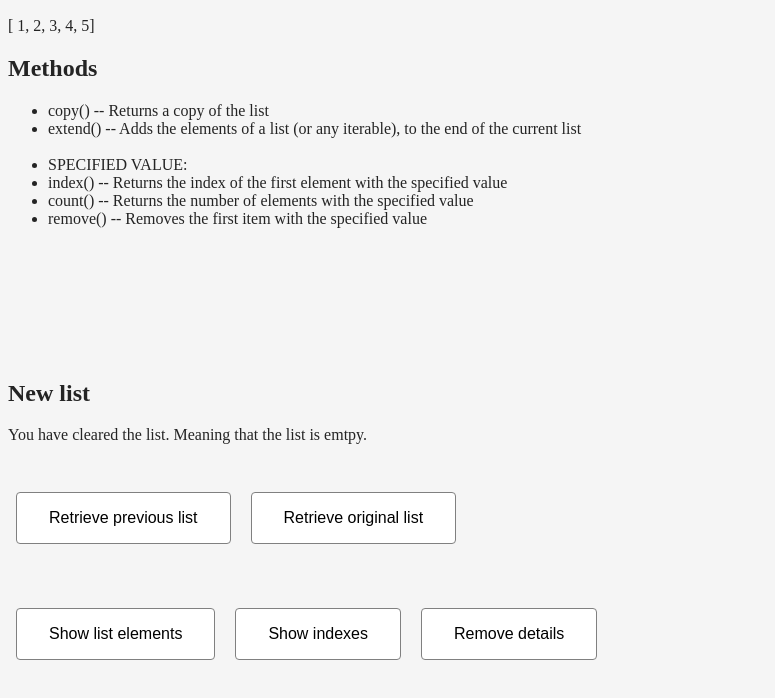
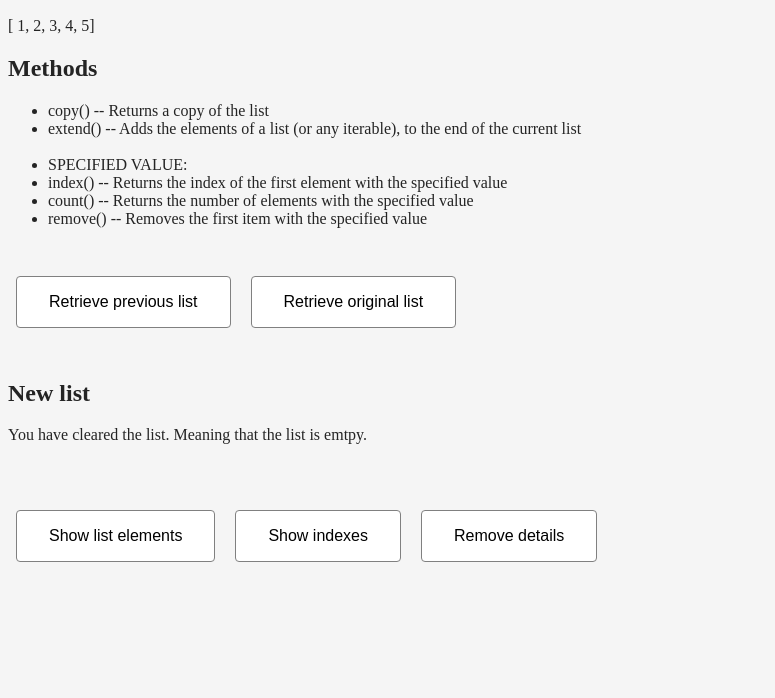
Before and after one commit to asm-dev/list-methods, a plain HTML site: page index.html in a window 1280 px wide. Both pictures are taken after a click on the button "clear()". Shown: the part 110-808 px from the top of the page, without its empty margins (0-775 px from the left). Drawn offline with Linux system fonts and the light colour scheme.

Commit message:
improve clear() retrieve list buttons

```diff
--- a/index.html
+++ b/index.html
@@ -30,20 +30,23 @@
       <li>remove() -- Removes the first item with the specified value</li>
     </ul>
 
-    <button type="button" class="list-method-button" onclick="reverseList()" title="Reverses the order of the list">reverse()</button>
+
     <button type="button" class="list-method-button" onclick="appendElement()" title="Adds an element at the end of the list">append()</button>
     <button type="button" class="list-method-button" onclick="popElement()" title="Removes the element at the specified position">pop()</button>
     <button type="button" class="list-method-button" onclick="insertElement()" title="Adds an element at the specified position">insert()</button>
+    <button type="button" class="list-method-button" onclick="reverseList()" title="Reverses the order of the list">reverse()</button>
     <button type="button" class="list-method-button" onclick="clearList()" title="Removes all the elements from the list">clear()</button>
     <button type="button" class="list-method-button" onclick="sortList()" title="Sorts the list">sort()</button>
+
+    <button type="button" class="retrieve-list" onclick="retrieveList()">Retrieve previous list</button>
+    <button type="button" class="retrieve-list" onclick="retrieveOriginalList()">Retrieve original list</button>
 
     <br>
 
 
     <h2>New list</h2>
     <p id="new-list">1,2,3,4,5</p>
-    <button type="button" class="retrieve-list" onclick="retrieveList()">Retrieve previous list</button>
-    <button type="button" class="retrieve-list" onclick="retrieveOriginalList()">Retrieve original list</button>
+
 
     <br>
     <button type="button" class="show-details" onclick="showElements()">Show list elements</button>
--- a/script.js
+++ b/script.js
@@ -35,7 +35,7 @@ function insertElement() {
 function clearList() {
     document.getElementById("new-list").innerHTML = "You have cleared the list. Meaning that the list is emtpy.";
     buttons = [...document.querySelectorAll(".list-method-button")];
-    buttons.forEach(function(x){x.style.visibility = "hidden";});
+    buttons.forEach(function(x){x.style.display = "none";});
     retrieveButtons = [...document.querySelectorAll(".retrieve-list")];
     retrieveButtons.forEach(function(x){x.style.visibility = "visible";});
 }
```
